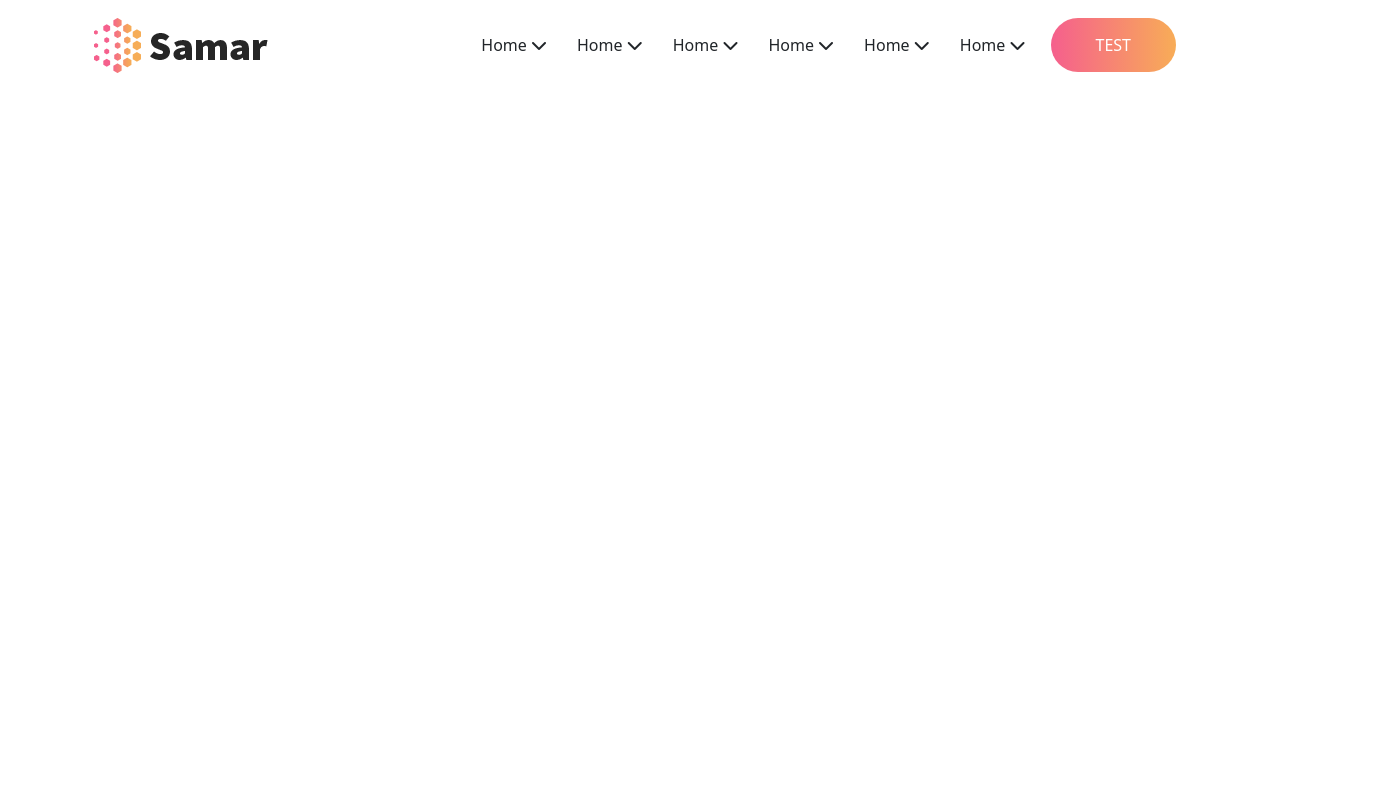
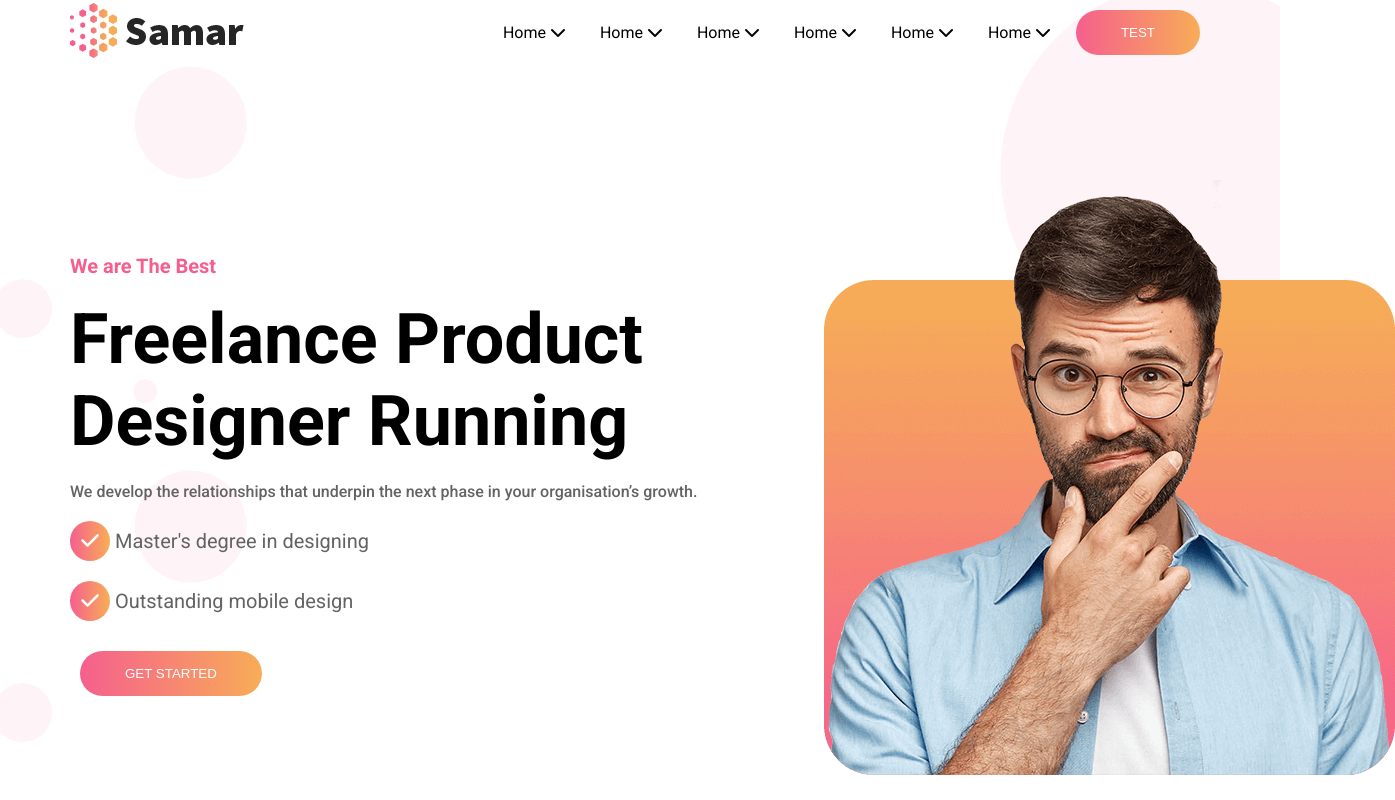
Before and after one commit to AcedenD/BCS07_Aden_Samar, a plain HTML site: page index.html in a window 1280 px wide. Shown: the whole page, 1395 px wide, since content can reach past the window. Drawn offline with nearby package versions, Linux system fonts and the light colour scheme.

Commit message:
added carousel

```diff
--- a/css/style.css
+++ b/css/style.css
@@ -8,6 +8,15 @@ html {
     font-family: 'Roboto', sans-serif;
 }
 
+.container{
+    max-width: 1140px;
+    margin: auto;
+}
+
+
+li {
+    list-style: none;
+}
 
 .btn-gradient {
     background-image: linear-gradient(to right,   #f55f8d 0,
@@ -37,6 +46,10 @@ html {
 
 
 /* navbar css */
+header{
+    position: absolute;
+    width: 100%;
+}
 header .navbar li {
     margin: 0 15px;
 }
@@ -50,6 +63,93 @@ header .navbar ul a:hover {
 }
 header .navbar ul a:hover span {
     animation: upToDown 0.3s;
+}
+
+header .navbar .navbar_content{
+    display: flex;
+    justify-content: space-between;
+    align-items: center;
+}
+
+header .navbar .navbar_content .nav-links{
+    display: flex;
+    align-items: center;
+}
+
+header .navbar .navbar_content .nav-links li {
+    display: inline-block;
+}
+
+header .navbar{
+    position: relative;
+    top: 0;
+    right: 0;
+    bottom: 0;
+    left: 0;
+}
+
+
+
+
+/* Carousel css */
+.saCarousel{
+    background-image: url(../img/pic2.png);
+    padding-top: 180px;
+    background-position: top;
+    background-size: 100%;
+}
+
+.saCarousel .saCarousel_content{
+    display: flex;
+    align-items: center;
+}
+
+.saCarousel .saCarousel_left{
+    width: 60%;
+}
+
+.saCarousel .saCarousel_left .saCarousel_title p{
+    color: #f55f8d;
+    font-weight: 700;
+    font-size: 20px;
+    padding-bottom: 20px;
+}
+
+.saCarousel .saCarousel_left .saCarousel_title h2{
+    font-size: 70px;
+    padding-bottom: 20px;
+}
+
+.saCarousel .saCarousel_left .saCarousel_point p{
+    color: #636363;
+    font-weight: 500;
+    padding-bottom: 20px;
+}
+
+.saCarousel .saCarousel_left .saCarousel_point li{
+    padding-bottom: 20px;
+    color: #636363;
+    font-size: 20px;
+}
+
+.saCarousel .saCarousel_left .saCarousel_point i{
+    padding: 10px;
+    background-image: linear-gradient(to right,   #f55f8d 0,
+    #f8ae56 100%
+    );
+    border-radius: 50%;
+    color: white;
+    font-size: 20px;
+}
+
+
+
+.saCarousel .saCarousel_right{
+    width: 40%;
+}
+
+.saCarousel .saCarousel_right img{
+    margin-left: 70px;
 }
 
 
--- a/index.html
+++ b/index.html
@@ -7,9 +7,9 @@
     <meta charset="utf-8">
     <meta name="viewport" content="width=device-width, initial-scale=1, shrink-to-fit=no">
 
-    <!-- Bootstrap CSS v5.2.1 -->
+    <!-- Bootstrap CSS v5.2.1
     <link href="https://cdn.jsdelivr.net/npm/bootstrap@5.2.1/dist/css/bootstrap.min.css" rel="stylesheet"
-        integrity="sha384-iYQeCzEYFbKjA/T2uDLTpkwGzCiq6soy8tYaI1GyVh/UjpbCx/TYkiZhlZB6+fzT" crossorigin="anonymous">
+        integrity="sha384-iYQeCzEYFbKjA/T2uDLTpkwGzCiq6soy8tYaI1GyVh/UjpbCx/TYkiZhlZB6+fzT" crossorigin="anonymous"> -->
 
     <!-- Google font -->
     <link rel="preconnect" href="https://fonts.googleapis.com">
@@ -25,6 +25,9 @@
         integrity="sha512-xh6O/CkQoPOWDdYTDqeRdPCVd1SpvCA9XXcUnZS2FmJNp1coAFzvtCN9BmamE+4aHK8yyUHUSCcJHgXloTyT2A=="
         crossorigin="anonymous" referrerpolicy="no-referrer" />
 
+    <!-- Animate css -->
+    <link rel="stylesheet" href="https://cdnjs.cloudflare.com/ajax/libs/animate.css/4.1.1/animate.min.css" />
+
 
     <!-- flaticon css -->
     <link rel="stylesheet" href="./flaticon/flaticon.css">
@@ -37,17 +40,12 @@
     <header>
         <!-- place navbar here -->
         <div class="container">
-            <nav class="navbar navbar-expand-lg bg-body-tertiary d-flex">
-                <div class="container-fluid">
+            <nav class="navbar">
+                <div class="navbar_content">
                     <div class="nav-logo">
                         <img src="./img/logo-2.png" alt="">
                     </div>
-                    <button class="navbar-toggler" type="button" data-bs-toggle="collapse"
-                        data-bs-target="#navbarSupportedContent" aria-controls="navbarSupportedContent"
-                        aria-expanded="false" aria-label="Toggle navigation">
-                        <span class="navbar-toggler-icon"></span>
-                    </button>
-                    <div class="collapse navbar-collapse justify-content-end" id="navbarSupportedContent">
+                    <div class="nav-links">
                         <ul class="navbar-nav">
                             <li class="nav-item">
                                 <a>
@@ -88,10 +86,39 @@
                         </ul>
                         <button class="btn-gradient">Test</button>
                     </div>
+
                 </div>
             </nav>
         </div>
     </header>
+    <section class="saCarousel">
+        <div class="container">
+            <div class="saCarousel_content">
+                <div class="saCarousel_left">
+                    <div class="saCarousel_title">
+                        <p class="animate__animated animate__fadeInUp">We are The Best</p>
+                        <h2 class="animate__animated animate__fadeInUp animate__delay-1s">Freelance Product <br>
+                            Designer Running </h2>
+                    </div>
+                    <div class="saCarousel_point animate__animated animate__fadeInUp animate__delay-3s ">
+                        <p>We develop the relationships that underpin the next phase in your organisation’s growth.</p>
+                        <ul>
+                            <li><i class="fa-solid fa-check"></i> Master's degree in designing
+                            </li>
+                            <li><i class="fa-solid fa-check"></i> Outstanding mobile design
+                            </li>
+                        </ul>
+                        <button class="btn-gradient">Get Started</button>
+                    </div>
+                </div>
+                <div class="saCarousel_right">
+                    <div class="saCarousel_image animate__animated animate__fadeInUp animate__delay-3s">
+                        <img src="./img/pic3_1.png" alt="">
+                    </div>
+                </div>
+            </div>
+        </div>
+    </section>
     <main>
 
     </main>
```
